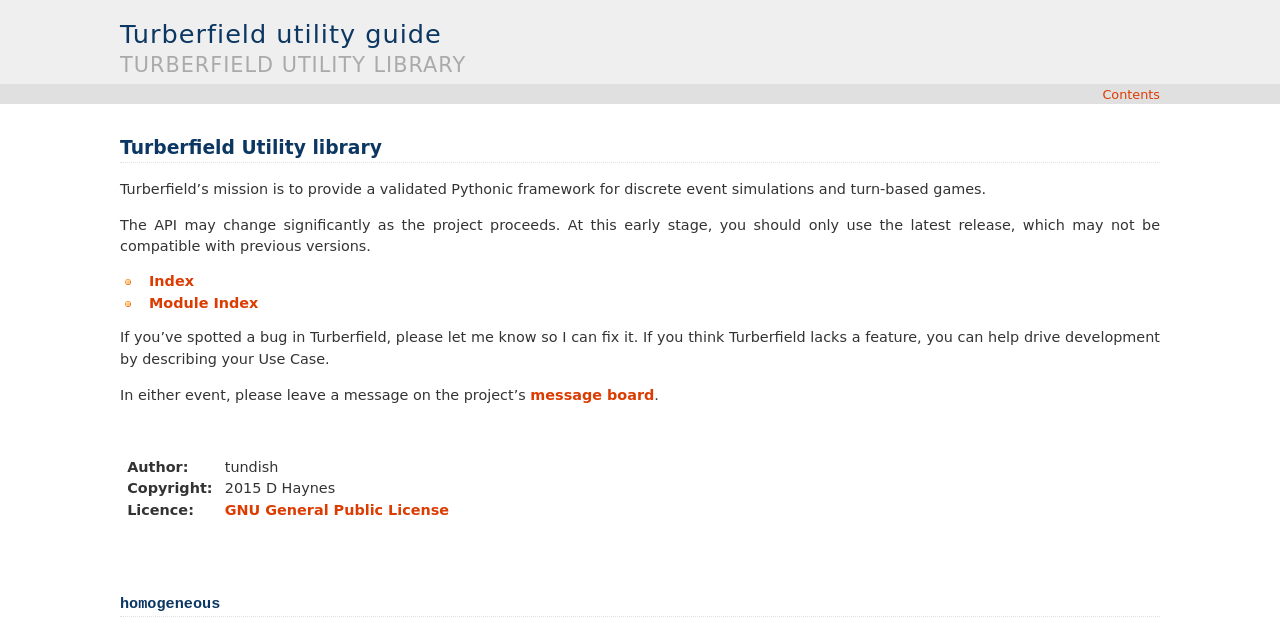
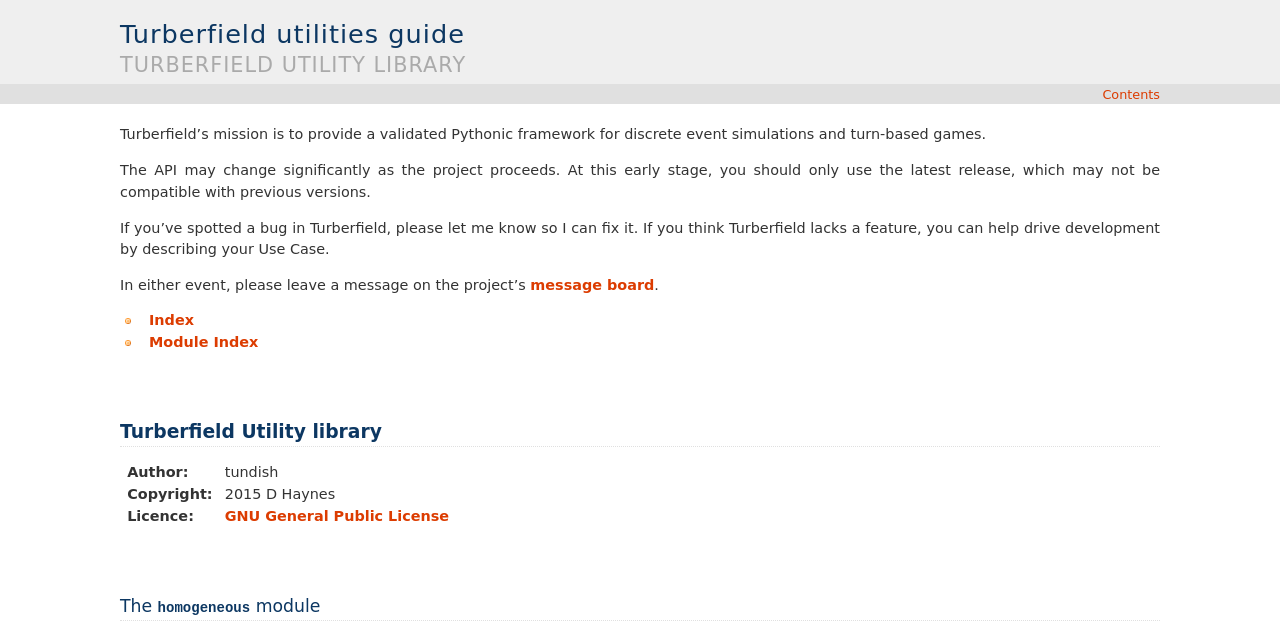
Before and after one commit to tundish/turberfield-utils, a Sphinx documentation site: the page built from turberfield/utils/doc/index.rst, in a window 1280 px wide. Shown: the top 633 px of the page. Built offline with Sphinx 7.4.7, drawn with Linux system fonts in a browser that asks for light colours; grey boxes are pictures that could not be loaded.

Commit message:
All kinds of slightly better.

```diff
--- a/turberfield/utils/doc/conf.py
+++ b/turberfield/utils/doc/conf.py
@@ -148,7 +148,7 @@
 # The name for this set of Sphinx documents.  If None, it defaults to
 # "<project> v<release> documentation".
 #html_title = None
-html_title = "Turberfield utility guide {}".format(release)
+html_title = "Turberfield utilities guide {}".format(release)
 
 # A shorter title for the navigation bar.  Default is the same as html_title.
 #html_short_title = None
--- a/turberfield/utils/doc/index.rst
+++ b/turberfield/utils/doc/index.rst
@@ -1,8 +1,5 @@
 ..  Titling
     ##++::==~~--''``
-
-Turberfield Utility library
-===========================
 
 Turberfield's mission is to provide a validated Pythonic framework for discrete
 event simulations and turn-based games.
@@ -31,8 +31,8 @@
 
 |
 
-:py:mod:`homogeneous <turberfield.utils.homogeneous>`
-=====================================================
+The :py:mod:`homogeneous <turberfield.utils.homogeneous>` module
+================================================================
 
 .. autoclass:: turberfield.utils.homogeneous.Homogeneous
    :members:
```
Also changed, not shown: other parts of turberfield/utils/doc/index.rst (+9 -6 lines).
